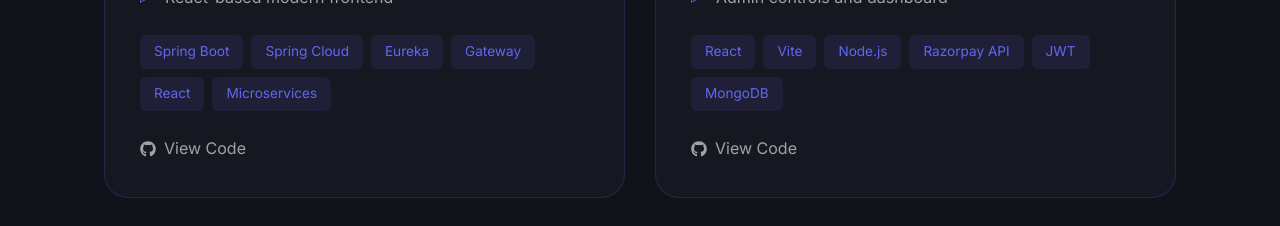
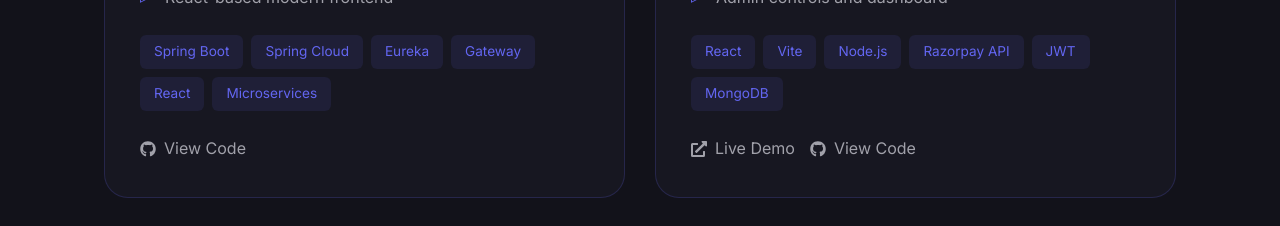
Before and after one commit to Lonewolf-0/portfolio-website, a React (Vite) app: page / in a window 1280 px wide. Shown: the part 3640-3866 px from the top of the page. Built offline with nearby package versions, Linux system fonts and the light colour scheme.

Commit message:
feat: Update social media profile links and add/correct project GitHub and live demo links.

```diff
--- a/src/components/Contact.jsx
+++ b/src/components/Contact.jsx
@@ -23,9 +23,9 @@ const Contact = () => {
     ];
 
     const socialLinks = [
-        { icon: <FaLinkedin />, label: 'LinkedIn', link: 'https://linkedin.com/in/aryan-tyagi202' },
-        { icon: <FaGithub />, label: 'GitHub', link: 'https://github.com/aryan-tyagi202' },
-        { icon: <SiLeetcode />, label: 'LeetCode', link: 'https://leetcode.com/aryan-tyagi202' },
+        { icon: <FaLinkedin />, label: 'LinkedIn', link: 'https://www.linkedin.com/in/aryantyagi-/' },
+        { icon: <FaGithub />, label: 'GitHub', link: 'https://github.com/Lonewolf-0' },
+        { icon: <SiLeetcode />, label: 'LeetCode', link: 'https://leetcode.com/u/lonewolf-0/' },
     ];
 
     return (
--- a/src/components/Hero.jsx
+++ b/src/components/Hero.jsx
@@ -32,13 +32,13 @@ const Hero = () => {
                         <a href="tel:+917055479404" className="social-link" aria-label="Phone">
                             <FaPhone />
                         </a>
-                        <a href="https://linkedin.com/in/aryan-tyagi202" target="_blank" rel="noopener noreferrer" className="social-link" aria-label="LinkedIn">
+                        <a href="https://www.linkedin.com/in/aryantyagi-/" target="_blank" rel="noopener noreferrer" className="social-link" aria-label="LinkedIn">
                             <FaLinkedin />
                         </a>
-                        <a href="https://github.com/aryan-tyagi202" target="_blank" rel="noopener noreferrer" className="social-link" aria-label="GitHub">
+                        <a href="https://github.com/Lonewolf-0" target="_blank" rel="noopener noreferrer" className="social-link" aria-label="GitHub">
                             <FaGithub />
                         </a>
-                        <a href="https://leetcode.com/aryan-tyagi202" target="_blank" rel="noopener noreferrer" className="social-link" aria-label="LeetCode">
+                        <a href="https://leetcode.com/u/lonewolf-0/" target="_blank" rel="noopener noreferrer" className="social-link" aria-label="LeetCode">
                             <SiLeetcode />
                         </a>
                     </div>
--- a/src/components/Projects.jsx
+++ b/src/components/Projects.jsx
@@ -14,6 +14,7 @@ const Projects = () => {
                 'Service discovery using Eureka',
                 'React-based modern frontend',
             ],
+            github: 'https://github.com/Lonewolf-0/quiz-platform',
             gradient: 'gradient-1',
         },
         {
@@ -27,6 +28,8 @@ const Projects = () => {
                 'JWT-based authentication',
                 'Admin controls and dashboard',
             ],
+            github: 'https://github.com/Lonewolf-0/e-learning',
+            link: 'https://e-learning-kxzr.onrender.com',
             gradient: 'gradient-2',
         },
         {
@@ -40,7 +43,8 @@ const Projects = () => {
                 'Collaborative editing support',
                 'Responsive web interface',
             ],
-            link: '#',
+            github: 'https://github.com/Lonewolf-0/realtime-editor',
+            link: 'https://realtime-editor-thqg.onrender.com/',
             gradient: 'gradient-3',
         },
     ];
@@ -82,9 +86,11 @@ const Projects = () => {
                                         <FaExternalLinkAlt /> Live Demo
                                     </a>
                                 )}
-                                <a href="#" className="project-link">
-                                    <FaGithub /> View Code
-                                </a>
+                                {project.github && (
+                                    <a href={project.github} target="_blank" rel="noopener noreferrer" className="project-link">
+                                        <FaGithub /> View Code
+                                    </a>
+                                )}
                             </div>
 
                             <div className="project-glow"></div>
```
